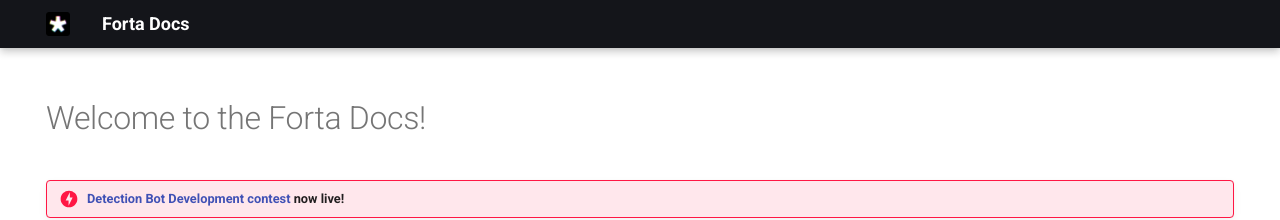
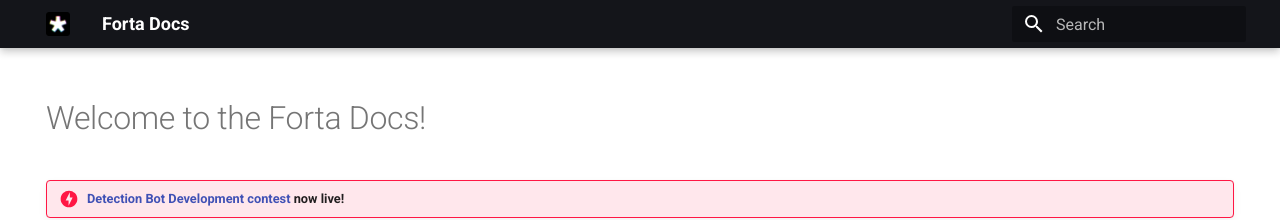
Before and after one commit to forta-network/docs, an MkDocs documentation site: the page built from docs/index.md, in a window 1280 px wide. Shown: the top 220 px of the page. Built offline with MkDocs 1.6.1 and Material for MkDocs 9.7.7, drawn with Linux system fonts in a browser that asks for light colours; emoji names are drawn with the system emoji font.

Commit message:
fix search bar

```diff
--- a/overrides/partials/header.html
+++ b/overrides/partials/header.html
@@ -1,18 +1,55 @@
-{#-
-  This file was automatically generated - do not edit
--#}
+<!--
+  Copyright (c) 2016-2022 Martin Donath <martin.donath@squidfunk.com>
+
+  Permission is hereby granted, free of charge, to any person obtaining a copy
+  of this software and associated documentation files (the "Software"), to
+  deal in the Software without restriction, including without limitation the
+  rights to use, copy, modify, merge, publish, distribute, sublicense, and/or
+  sell copies of the Software, and to permit persons to whom the Software is
+  furnished to do so, subject to the following conditions:
+
+  The above copyright notice and this permission notice shall be included in
+  all copies or substantial portions of the Software.
+
+  THE SOFTWARE IS PROVIDED "AS IS", WITHOUT WARRANTY OF ANY KIND, EXPRESS OR
+  IMPLIED, INCLUDING BUT NOT LIMITED TO THE WARRANTIES OF MERCHANTABILITY,
+  FITNESS FOR A PARTICULAR PURPOSE AND NON-INFRINGEMENT. IN NO EVENT SHALL THE
+  AUTHORS OR COPYRIGHT HOLDERS BE LIABLE FOR ANY CLAIM, DAMAGES OR OTHER
+  LIABILITY, WHETHER IN AN ACTION OF CONTRACT, TORT OR OTHERWISE, ARISING
+  FROM, OUT OF OR IN CONNECTION WITH THE SOFTWARE OR THE USE OR OTHER DEALINGS
+  IN THE SOFTWARE.
+-->
+
+<!-- Determine class according to configuration -->
 {% set class = "md-header" %}
 {% if "navigation.tabs.sticky" in features %}
   {% set class = class ~ " md-header--lifted" %}
 {% endif %}
+
+<!-- Header -->
 <header class="{{ class }}" data-md-component="header">
-  <nav class="md-header__inner md-grid" aria-label="{{ lang.t('header.title') }}">
-    <a href="{{ config.extra.homepage | d(nav.homepage.url, true) | url }}" title="{{ config.site_name | e }}" class="md-header__button md-logo" aria-label="{{ config.site_name }}" data-md-component="logo">
+  <nav
+    class="md-header__inner md-grid"
+    aria-label="{{ lang.t('header.title') }}"
+  >
+
+    <!-- Link to home -->
+    <a
+      href="{{ config.extra.homepage | d(nav.homepage.url, true) | url }}"
+      title="{{ config.site_name | e }}"
+      class="md-header__button md-logo"
+      aria-label="{{ config.site_name }}"
+      data-md-component="logo"
+    >
       {% include "partials/logo.html" %}
     </a>
+
+    <!-- Button to open drawer -->
     <label class="md-header__button md-icon" for="__drawer">
       {% include ".icons/material/menu" ~ ".svg" %}
     </label>
+
+    <!-- Header title -->
     <div class="md-header__title" data-md-component="header-title">
       <div class="md-header__ellipsis">
         <div class="md-header__topic">
@@ -33,32 +70,62 @@
         </div>
       </div>
     </div>
+
+    <!-- Color palette -->
     {% if not config.theme.palette is mapping %}
       <form class="md-header__option" data-md-component="palette">
         {% for option in config.theme.palette %}
           {% set primary = option.primary | replace(" ", "-") | lower %}
           {% set accent  = option.accent  | replace(" ", "-") | lower %}
-          <input class="md-option" data-md-color-media="{{ option.media }}" data-md-color-scheme="{{ option.scheme }}" data-md-color-primary="{{ primary }}" data-md-color-accent="{{ accent }}" {% if option.toggle %} aria-label="{{ option.toggle.name }}" {% else %} aria-hidden="true" {% endif %} type="radio" name="__palette" id="__palette_{{ loop.index }}">
+          <input
+            class="md-option"
+            data-md-color-media="{{ option.media }}"
+            data-md-color-scheme="{{ option.scheme }}"
+            data-md-color-primary="{{ primary }}"
+            data-md-color-accent="{{ accent }}"
+            {% if option.toggle %}
+              aria-label="{{ option.toggle.name }}"
+            {% else  %}
+              aria-hidden="true"
+            {% endif %}
+            type="radio"
+            name="__palette"
+            id="__palette_{{ loop.index }}"
+          />
           {% if option.toggle %}
-            <label class="md-header__button md-icon" title="{{ option.toggle.name }}" for="__palette_{{ loop.index0 or loop.length }}" hidden>
+            <label
+              class="md-header__button md-icon"
+              title="{{ option.toggle.name }}"
+              for="__palette_{{ loop.index0 or loop.length }}"
+              hidden
+            >
               {% include ".icons/" ~ option.toggle.icon ~ ".svg" %}
             </label>
           {% endif %}
         {% endfor %}
       </form>
     {% endif %}
+
+    <!-- Site language selector -->
     {% if config.extra.alternate %}
-      <div class="md-header__option">
+      <div class="md-header__option"></form>
         <div class="md-select">
           {% set icon = config.theme.icon.alternate or "material/translate" %}
-          <button class="md-header__button md-icon" aria-label="{{ lang.t('select.language.title') }}">
+          <button
+            class="md-header__button md-icon"
+            aria-label="{{ lang.t('select.language.title') }}"
+          >
             {% include ".icons/" ~ icon ~ ".svg" %}
           </button>
           <div class="md-select__inner">
             <ul class="md-select__list">
               {% for alt in config.extra.alternate %}
                 <li class="md-select__item">
-                  <a href="{{ alt.link | url }}" hreflang="{{ alt.lang }}" class="md-select__link">
+                  <a
+                    href="{{ alt.link | url }}"
+                    hreflang="{{ alt.lang }}"
+                    class="md-select__link"
+                  >
                     {{ alt.name }}
                   </a>
                 </li>
@@ -68,18 +135,25 @@
         </div>
       </div>
     {% endif %}
-    {% if "search" in config.plugins %}
-      <label class="md-header__button md-icon" for="__search">
-        {% include ".icons/material/magnify.svg" %}
-      </label>
-      {% include "partials/search.html" %}
-    {% endif %}
+
+    <!-- Button to open search modal -->
+    <label class="md-header__button md-icon" for="__search">
+      {% include ".icons/material/magnify.svg" %}
+    </label>
+
+    <!-- Search interface -->
+    {% include "partials/search.html" %}
+
+
+    <!-- Repository information -->
     {% if config.repo_url %}
       <div class="md-header__source">
         {% include "partials/source.html" %}
       </div>
     {% endif %}
   </nav>
+
+  <!-- Navigation tabs (sticky) -->
   {% if "navigation.tabs.sticky" in features %}
     {% if "navigation.tabs" in features %}
       {% include "partials/tabs.html" %}
```
Also changed, not shown: mkdocs.yml (line endings or trailing spaces).
